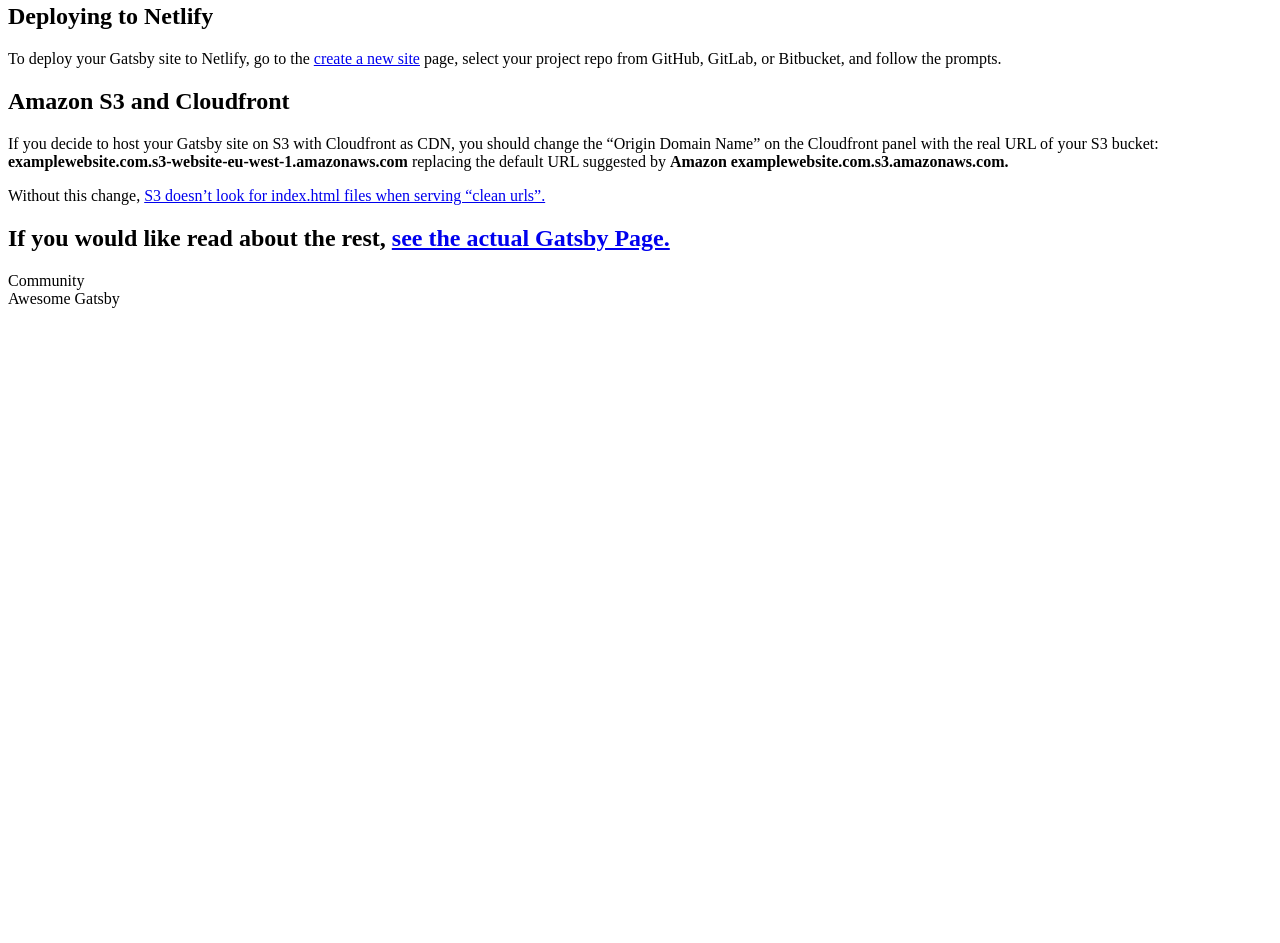
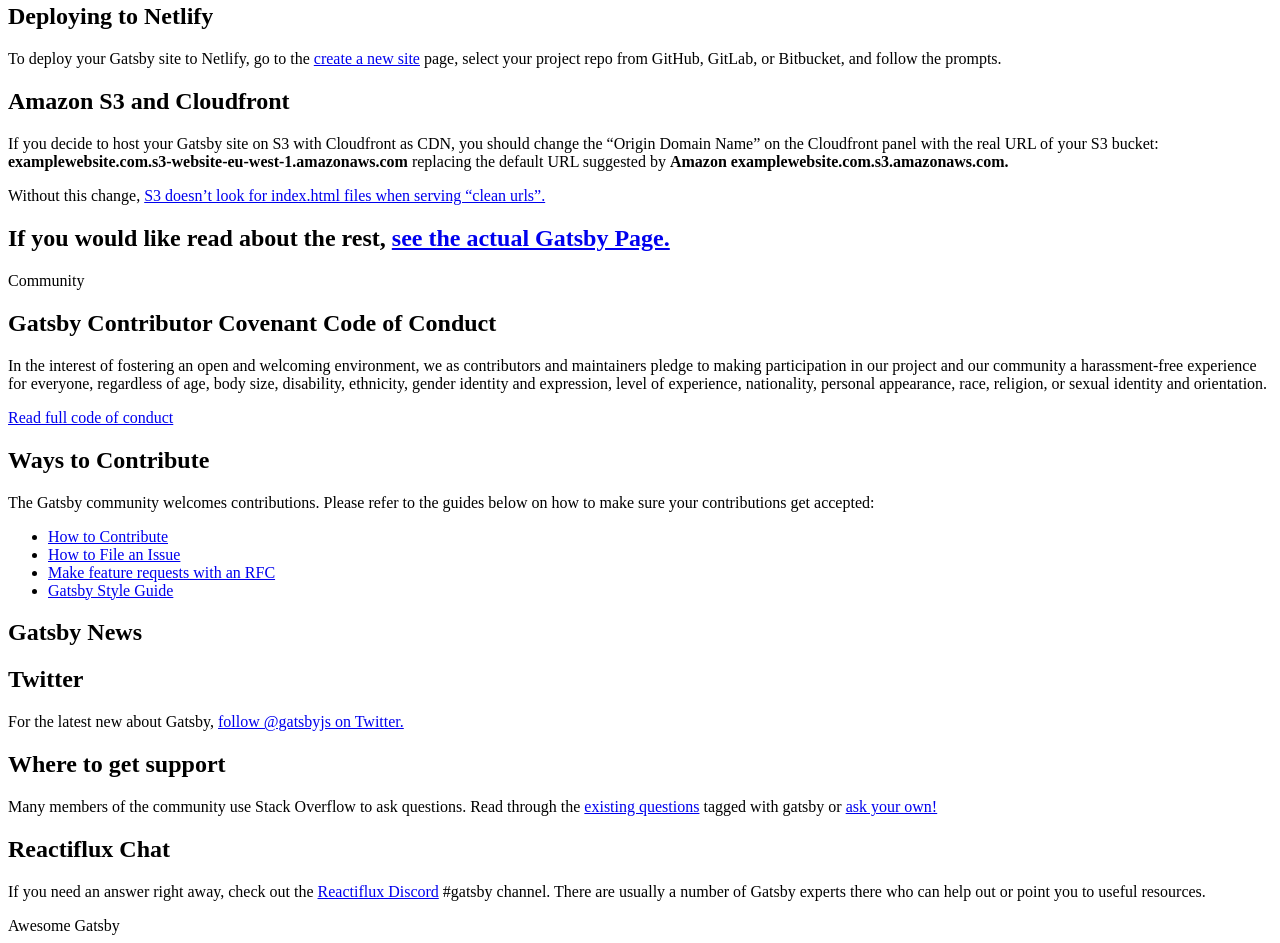
Before and after one commit to petercr/Tech-doc-page, a plain HTML site: page index.html in a window 1280 px wide. Shown: the part 1449-2392 px from the top of the page. Before the commit the page ends 1765 px from the top, so only its background shows below. Drawn offline with Linux system fonts and the light colour scheme.

Commit message:
finished the community section. Links should be working

```diff
--- a/index.html
+++ b/index.html
@@ -72,6 +72,25 @@
         </section>
         <section class="main-section">
             <header id="Community">Community</header>
+            <h1>Gatsby Contributor Covenant Code of Conduct</h1>
+            <p>In the interest of fostering an open and welcoming environment, we as contributors and maintainers pledge to making participation in our project and our community a harassment-free experience for everyone, regardless of age, body size, disability, ethnicity, gender identity and expression, level of experience, nationality, personal appearance, race, religion, or sexual identity and orientation.</p>
+            <a href="https://www.gatsbyjs.org/code-of-conduct/">Read full code of conduct</a>
+            <h1>Ways to Contribute</h1>
+            <p>The Gatsby community welcomes contributions. Please refer to the guides below on how to make sure your contributions get accepted:</p>
+            <ul>
+                <li><a href="https://www.gatsbyjs.org/docs/how-to-contribute/">How to Contribute</a> </li>
+                <li><a href="https://www.gatsbyjs.org/docs/how-to-file-an-issue/">How to File an Issue</a> </li>
+                <li><a href="https://www.gatsbyjs.org/blog/2018-04-06-introducing-gatsby-rfc-process/">Make feature requests with an RFC</a> </li>
+                <li><a href="https://www.gatsbyjs.org/docs/gatsby-style-guide/">Gatsby Style Guide</a> </li>
+            </ul>
+            <h1>Gatsby News</h1>
+            <h1>Twitter</h1>
+            <p>For the latest new about Gatsby, <a href="https://twitter.com/gatsbyjs">follow @gatsbyjs on Twitter.</a> </p>
+            <h1>Where to get support</h1>
+            <h2></h2>
+            <p>Many members of the community use Stack Overflow to ask questions. Read through the <a href="http://stackoverflow.com/questions/tagged/gatsby">existing questions</a> tagged with gatsby or <a href="http://stackoverflow.com/questions/ask?tags=gatsby">ask your own!</a></p>
+            <h2>Reactiflux Chat</h2>
+            <p>If you need an answer right away, check out the <a href="https://discord.gg/0ZcbPKXt5bVoxkfV">Reactiflux Discord</a> #gatsby channel. There are usually a number of Gatsby experts there who can help out or point you to useful resources.</p>
         </section>
         <section class="main-section">
             <header id="Awesome_Gatsby">Awesome Gatsby</header>
```
